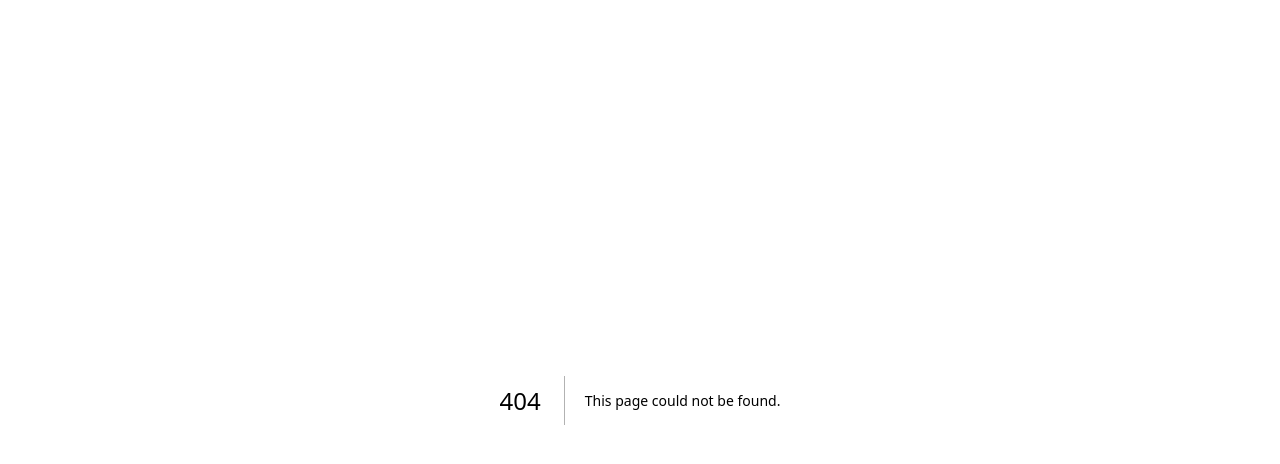
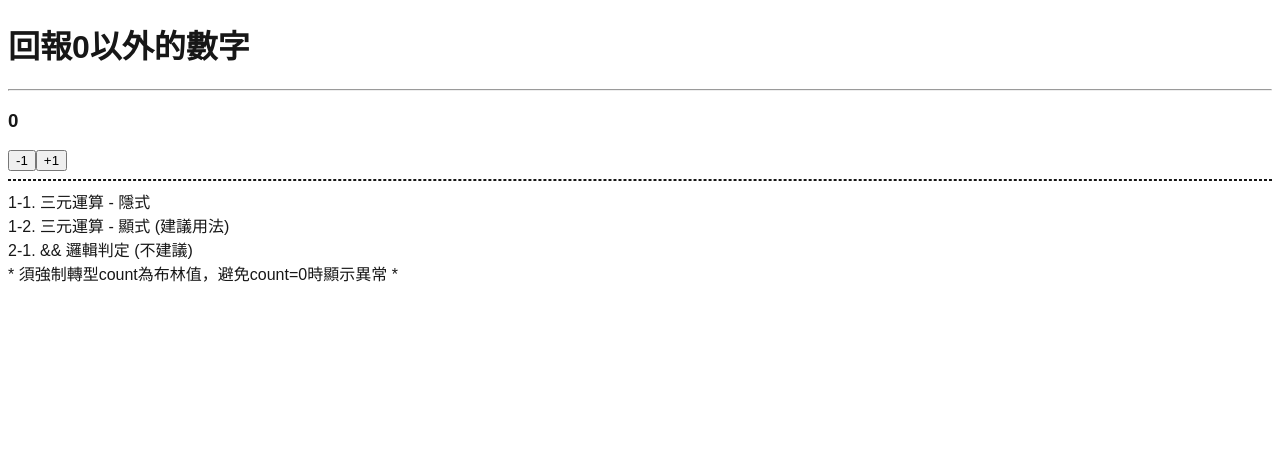
Before and after one commit to sugarban-p/react-lectures, a Next.js app: page /ch3-jsx/counter-v2 in a window 1280 px wide. Before the commit this address had no page. Shown: the top 464 px of the page. Built offline with nearby package versions, Linux system fonts and the light colour scheme.

Commit message:
條件式渲染 (if)

```diff
--- a/app/ch3-jsx/attributes/page.tsx
+++ b/app/ch3-jsx/attributes/page.tsx
@@ -14,8 +14,19 @@ export default function AttributesPage() {
         &apos;value2&apos;&#125;&#125;;
       </div>
       <br />
-      <h3>VS Code 轉換延伸套件 - html to JSX</h3>
-      <div>&#42; 不要手動轉換 &#42;</div>
+      <h3>HTML to JSX 工具</h3>
+      <div>
+        1.{' '}
+        <a href="https://marketplace.visualstudio.com/items?itemName=riazxrazor.html-to-jsx">
+          {' '}
+          VS Code 轉換延伸套件 - html to JSX
+        </a>
+      </div>
+      <div>
+        2.&nbsp;
+        <a href="https://transform.tools/html-to-jsx">線上轉換工具</a>
+      </div>
+      <div>&#42; 總之不要手動轉換 &#42;</div>
     </>
   );
 }
--- /dev/null
+++ b/app/ch3-jsx/basic-synax/page.tsx
@@ -0,0 +1,22 @@
+'use client';
+
+export default function BasicSynaxPage() {
+  return (
+    <>
+      <h1>JSX 基本語法</h1>
+      <hr />
+      <h3>映射 (map())</h3>
+      <div>- 限陣列使用</div>
+      <div>- 常用於&lt;li&gt;、&lt;td&gt; (視為React的for迴圈)</div>
+      <span>[ex] </span>
+      <a href="/product-v1">商品列表 (product-v1)</a>
+      <h3>條件式渲染</h3>
+      <div>1. 三元運算</div>
+      <div>- 條件 ? true行為 : false行為</div>
+      <div>2. && 邏輯運算子 (不推薦)</div>
+      <div>- 條件 && true行為</div>
+      <span>[ex] </span>
+      <a href="/ch3-jsx/counter-v2">計數回報 (counter-v2)</a>
+    </>
+  );
+}
--- /dev/null
+++ b/app/ch3-jsx/counter-v2/page.tsx
@@ -0,0 +1,36 @@
+'use client';
+
+import { useState } from 'react';
+
+export default function CounterV2Page() {
+  const [count, setCount] = useState(0);
+  return (
+    <>
+      <h1>回報0以外的數字</h1>
+      <hr />
+      <h3>{count}</h3>
+      <button
+        onClick={() => {
+          setCount(count - 1);
+        }}
+      >
+        -1
+      </button>
+      <button
+        onClick={() => {
+          setCount(count + 1);
+        }}
+      >
+        +1
+      </button>
+      <hr style={{ border: '1px dashed' }} />
+      <div>1-1. 三元運算 - 隱式</div>
+      {count ? <p>當前 count = {count}</p> : null}
+      <div>1-2. 三元運算 - 顯式 (建議用法)</div>
+      {count !== 0 ? <p>當前 count = {count}</p> : null}
+      <div>2-1. && 邏輯判定 (不建議)</div>
+      <div>&#42; 須強制轉型count為布林值，避免count=0時顯示異常 &#42;</div>
+      {Boolean(count) && <p>當前 count = {count}</p>}
+    </>
+  );
+}
--- a/app/ch3-jsx/map/page.tsx
+++ /dev/null
@@ -1,15 +0,0 @@
-'use client';
-
-export default function MappingPage() {
-  return (
-    <>
-      <h1>JSX 基本語法</h1>
-      <hr />
-      <h3>映射 (map())</h3>
-      <div>- 限陣列使用</div>
-      <div>- 常用於&lt;li&gt;、&lt;td&gt; (視為React的for迴圈)</div>
-      <span>[ex] </span>
-      <a href="/product-v1">商品列表練習 (product-v1)</a>
-    </>
-  );
-}
--- a/app/counter/page.tsx
+++ b/app/counter-v1/page.tsx
@@ -2,7 +2,7 @@
 
 import { useState } from 'react';
 
-export default function CounterPage() {
+export default function CounterV1Page() {
   // const [目前的值, 修改這個值的方法] = useState(初始值);
   const [count, setCount] = useState(0);
   return (
--- a/app/page.tsx
+++ b/app/page.tsx
@@ -11,14 +11,14 @@ export default function HomePage() {
       <br />
       <a href="/products">商品總覽 ( /products )</a>
       <br />
-      <a href="/counter">計數器練習 ( /counter )</a>
+      <a href="/counter-v1">計數器練習 ( /counter )</a>
       <hr />
       <h4>CH3</h4>
       <a href="/ch3-jsx/render">JSX 渲染範例 ( /ch3-jsx/render )</a>
       <br />
       <a href="/ch3-jsx/attributes">JSX 標籤屬性 ( /ch3-jsx/attributes )</a>
       <br />
-      <a href="/ch3-jsx/map">JSX 基本語法 ( /ch3-jsx/map )</a>
+      <a href="/ch3-jsx/basic-synax">JSX 基本語法 ( /ch3-jsx/basic-synax )</a>
     </>
   );
 }
```
